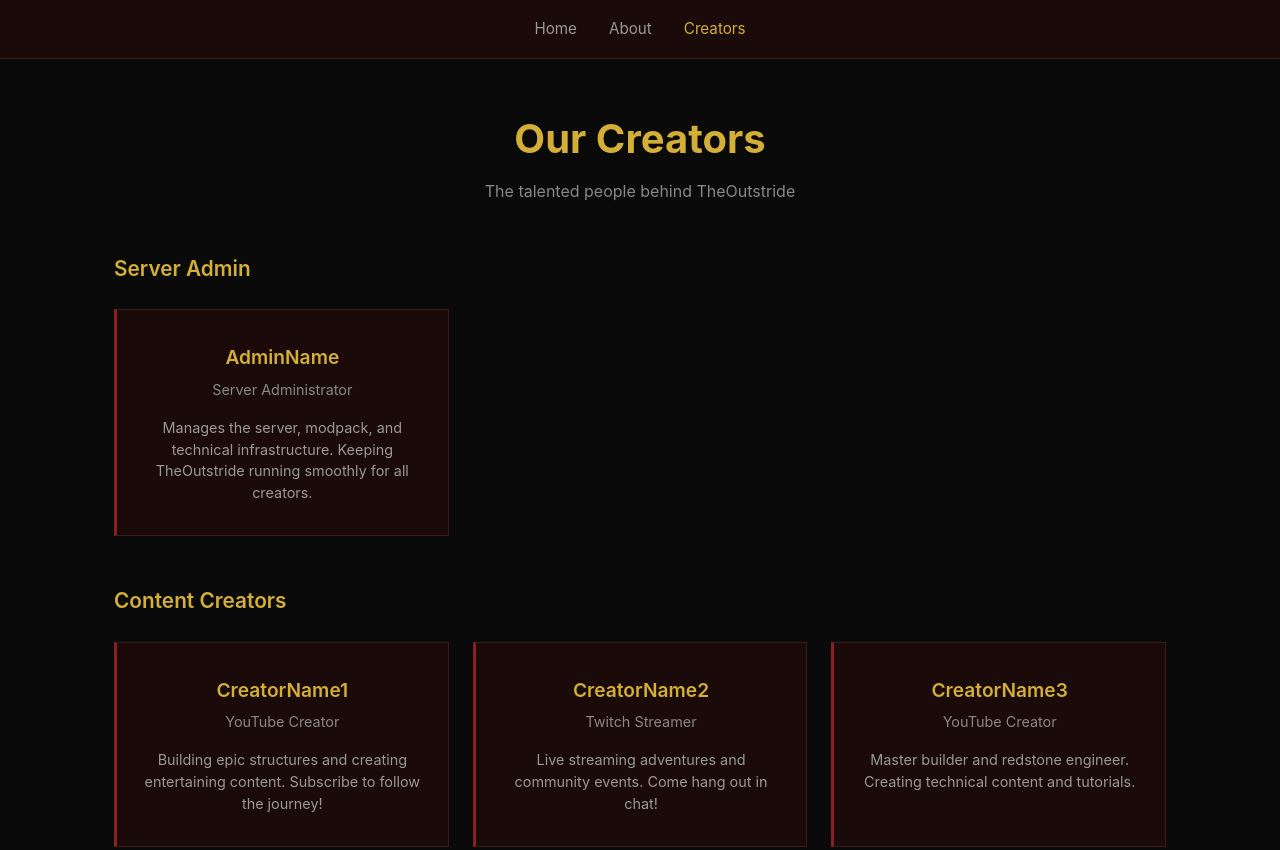
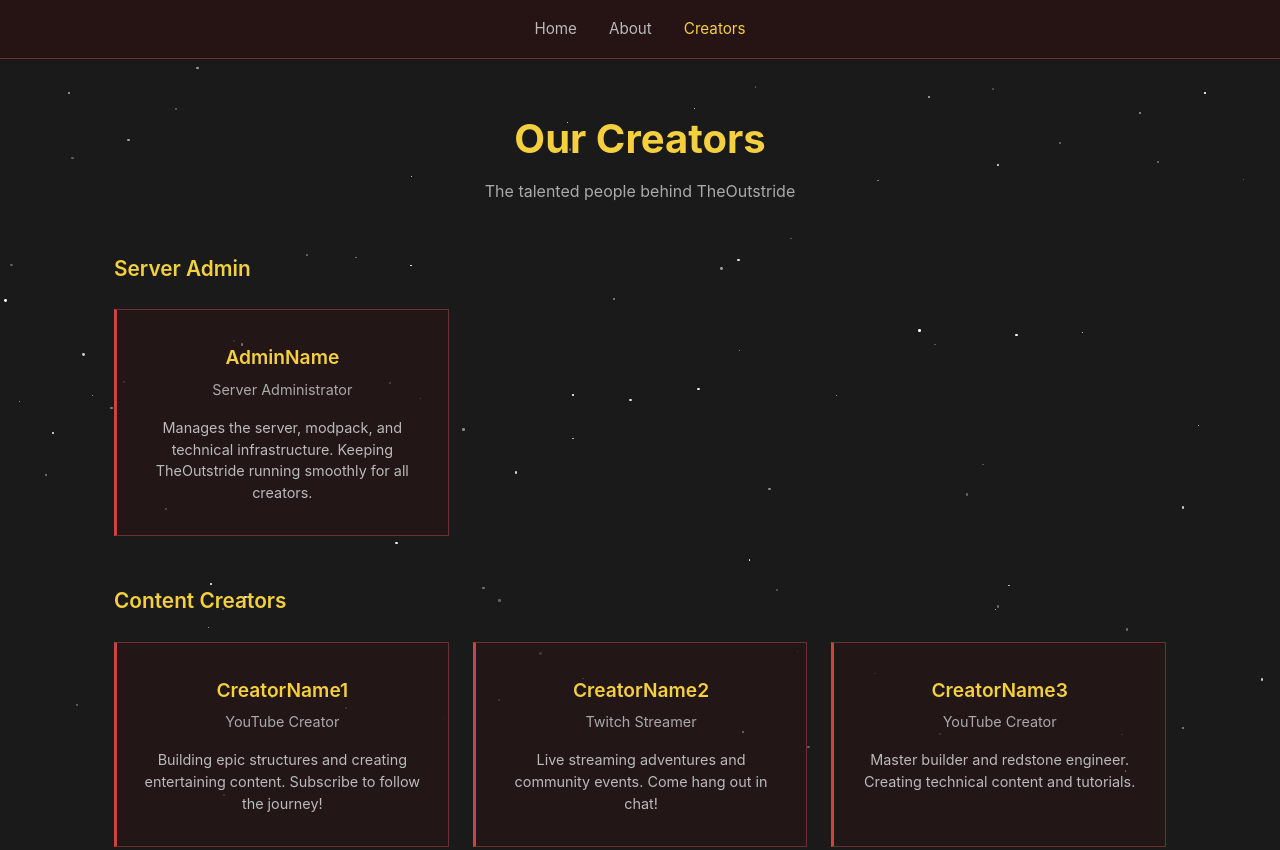
Before and after one commit to zskv-coding/theoutstride, a plain HTML site: page staff.html in a window 1280 px wide. Shown: the top 850 px of the page. Drawn offline with Linux system fonts and the light colour scheme.

Commit message:
Add files via upload

```diff
--- a/staff.html
+++ b/staff.html
@@ -13,18 +13,48 @@
 
         body {
             font-family: -apple-system, BlinkMacSystemFont, 'Segoe UI', Roboto, Oxygen, Ubuntu, Cantarell, sans-serif;
-            background: #0a0a0a;
-            color: #e0e0e0;
+            background: #1a1a1a;
+            color: #f0f0f0;
             line-height: 1.6;
+            position: relative;
+            overflow-x: hidden;
+        }
+
+        .stars {
+            position: fixed;
+            top: 0;
+            left: 0;
+            width: 100%;
+            height: 100%;
+            pointer-events: none;
+            z-index: 0;
+        }
+
+        .star {
+            position: absolute;
+            background: #fff;
+            border-radius: 50%;
+            animation: twinkle 3s infinite;
+        }
+
+        @keyframes twinkle {
+            0%, 100% { opacity: 0.3; }
+            50% { opacity: 1; }
+        }
+
+        nav, .container, footer {
+            position: relative;
+            z-index: 1;
         }
 
         nav {
-            background: #1a0a0a;
+            background: rgba(40, 20, 20, 0.95);
             padding: 1rem 0;
-            border-bottom: 1px solid #3d1a1a;
+            border-bottom: 1px solid #6d3030;
             position: sticky;
             top: 0;
             z-index: 100;
+            backdrop-filter: blur(10px);
         }
 
         nav ul {
@@ -36,7 +66,7 @@
         }
 
         nav a {
-            color: #999;
+            color: #bbb;
             text-decoration: none;
             font-size: 0.95rem;
             transition: color 0.2s;
@@ -44,7 +74,7 @@
 
         nav a:hover,
         nav a.active {
-            color: #d4af37;
+            color: #f4d03f;
         }
 
         .container {
@@ -56,12 +86,12 @@
         h1 {
             font-size: 2.5rem;
             margin-bottom: 0.5rem;
-            color: #d4af37;
+            color: #f4d03f;
             text-align: center;
         }
 
         .subtitle {
-            color: #888;
+            color: #aaa;
             margin-bottom: 3rem;
             text-align: center;
         }
@@ -73,7 +103,7 @@
         .section h2 {
             font-size: 1.3rem;
             margin-bottom: 1.5rem;
-            color: #d4af37;
+            color: #f4d03f;
             font-weight: 600;
         }
 
@@ -84,9 +114,9 @@
         }
 
         .card {
-            background: #1a0a0a;
-            border: 1px solid #3d1a1a;
-            border-left: 3px solid #8b2020;
+            background: rgba(40, 20, 20, 0.6);
+            border: 1px solid #6d3030;
+            border-left: 3px solid #c94545;
             padding: 2rem 1.5rem;
             text-align: center;
         }
@@ -94,41 +124,41 @@
         .card h3 {
             font-size: 1.2rem;
             margin-bottom: 0.3rem;
-            color: #d4af37;
+            color: #f4d03f;
             font-weight: 600;
         }
 
         .card .role {
-            color: #888;
+            color: #aaa;
             font-size: 0.9rem;
             margin-bottom: 1rem;
         }
 
         .card .bio {
-            color: #999;
+            color: #bbb;
             font-size: 0.9rem;
             line-height: 1.5;
         }
 
         .note {
-            background: #1a0a0a;
-            border: 1px solid #3d1a1a;
+            background: rgba(40, 20, 20, 0.6);
+            border: 1px solid #6d3030;
             padding: 1.5rem;
             margin: 2rem 0;
             text-align: center;
         }
 
         .note p {
-            color: #999;
+            color: #bbb;
         }
 
         footer {
-            background: #1a0a0a;
+            background: rgba(40, 20, 20, 0.95);
             text-align: center;
             padding: 2rem;
             margin-top: 4rem;
-            border-top: 1px solid #3d1a1a;
-            color: #666;
+            border-top: 1px solid #6d3030;
+            color: #888;
             font-size: 0.85rem;
         }
 
@@ -152,6 +182,20 @@
     </style>
 </head>
 <body>
+    <div class="stars" id="stars"></div>
+    <script>
+        const starsContainer = document.getElementById('stars');
+        for (let i = 0; i < 100; i++) {
+            const star = document.createElement('div');
+            star.className = 'star';
+            star.style.left = Math.random() * 100 + '%';
+            star.style.top = Math.random() * 100 + '%';
+            star.style.width = star.style.height = Math.random() * 2 + 1 + 'px';
+            star.style.animationDelay = Math.random() * 3 + 's';
+            star.style.animationDuration = (Math.random() * 3 + 2) + 's';
+            starsContainer.appendChild(star);
+        }
+    </script>
     <nav>
         <ul>
             <li><a href="index.html">Home</a></li>
```
Also changed, not shown: about.html (+65 -21 lines), index.html (+75 -31 lines).
